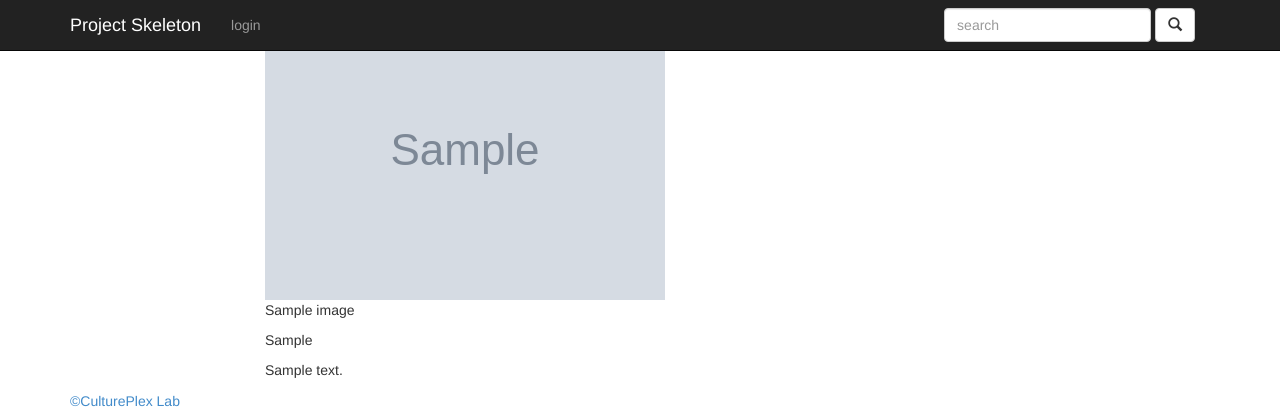
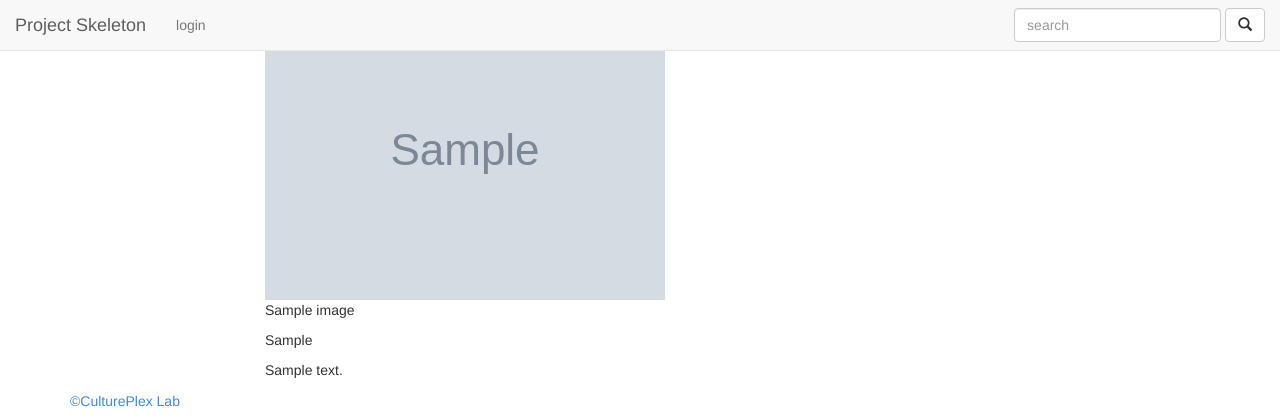
Before and after one commit to CulturePlex/skeleton, a Django app: template skeleton/projects/templates/image.html in a window 1280 px wide. Shown: the top 420 px of the page. Run offline with Django 3.2, Linux system fonts and the light colour scheme; the template is opened without the code that fills it: values that come from a table or form of the project are taken from there, others are empty; tables that the repository leaves empty hold one stand-in row (values such as "Sample post"); grey boxes marked "Sample" are stand-in pictures; parts of the project's set-up code (start-up, migrations or seed data) failed here and were passed over; some libraries are stand-ins or nearby versions.

Commit message:
The navbar sticks to the top of the site, and will still show when scrolling down.

```diff
--- a/skeleton/skeleton/static/css/base.css
+++ b/skeleton/skeleton/static/css/base.css
@@ -1,5 +1,5 @@
 body {
-    padding-top: 60px;
+    padding-top: 70px;
     top: 100px;
 }
 
--- a/skeleton/skeleton/templates/base.html
+++ b/skeleton/skeleton/templates/base.html
@@ -16,12 +16,11 @@
 
 <body id="page-cont">
 
-<div class="navbar navbar-inverse navbar-fixed-top">
-    <div class="container">
-        <div class="navbar-header">
-        {% block navbar_links %}
-            <a class="navbar-brand" href="{% url 'index' %}" style="color:white;">Project Skeleton</a>
-        </div>
+<div class="navbar navbar-default navbar-fixed-top" role="navigation">
+    <div class="navbar-header">
+    {% block navbar_links %}
+            <a class="navbar-brand" href="{% url 'index' %}">Project Skeleton</a>
+    </div>
                 <ul class="nav navbar-nav" >
                     {% if user.is_staff %}
                     <li>
@@ -41,7 +40,6 @@
                     <button type="submit" class="btn btn-default"><span class="glyphicon glyphicon-search"></span></button>
                 </form>
          {% endblock %}
-    </div>
 </div>
 
 
```
